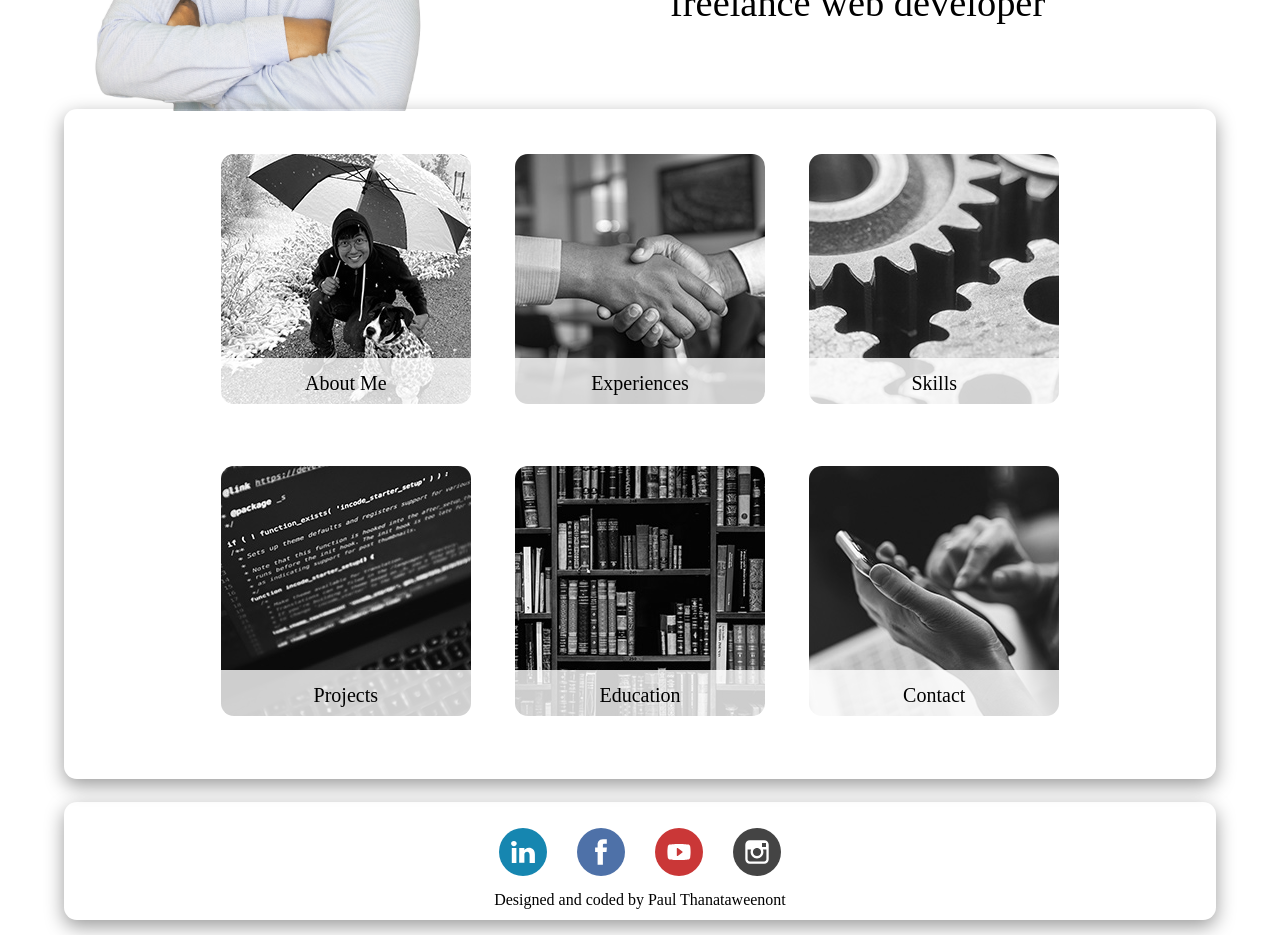
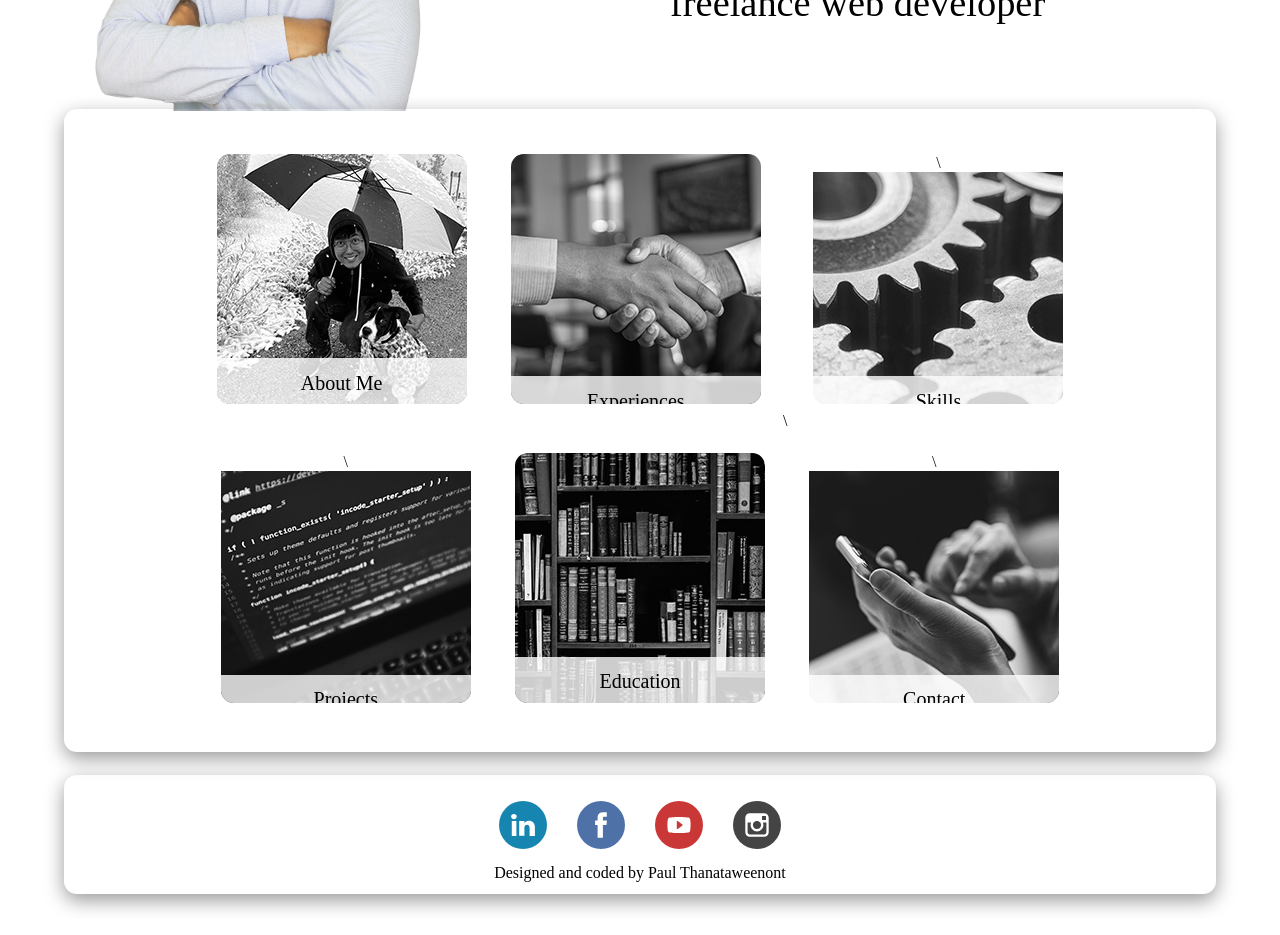
Before and after one commit to PaulRGU2014/Project_Kru, a Next.js app in the folder NextJS/kru-paul-nextjs/: page / in a window 1280 px wide. Shown: the part 340-1275 px from the top of the page. Built offline with nearby package versions, Linux system fonts and the light colour scheme; a web font is replaced by a local one.

Commit message:
commit on main

```diff
--- a/NextJS/kru-paul-nextjs/components/Menus/Menus.jsx
+++ b/NextJS/kru-paul-nextjs/components/Menus/Menus.jsx
@@ -15,40 +15,47 @@ export default function Menus() {
         <nav className={styles.panel}>
             <div>
                 <Link href='/about'>
-                    <a className={styles.ImageButton} data-tab="AboutMe" id="menu">
-                        <Image src={AboutMeImage} alt="About Me" className={styles.ImageButton} />
+                    <a className={styles.ImageLink} data-tab="AboutMe" >
+                        <Image
+                            src={AboutMeImage}
+                            alt="About Me"
+                            id="menu" />
                         <h3 className={styles.textButton}>About Me</h3>
                     </a>
                 </Link>
                 <Link href='/experiences'>
-                    <a className={styles.ImageButton} data-tab="Experiences" id="menu">
-                        <Image src={ExperiencesImage} alt="Experiences" className={styles.ImageButton} />
-                        <h3 className={styles.textButton}>Experiences</h3>
+                    <a className={styles.ImageLink} data-tab="Experiences">
+                        <Image
+                            src={ExperiencesImage}
+                            alt="Experiences"
+                            id="menu" />
+                        \                        <h3 className={styles.textButton}>Experiences</h3>
                     </a>
                 </Link>
-                <Link href='/skills'>
-                    <a className={styles.ImageButton} data-tab="Skills" id="menu">
-                        <Image src={SkillsImage} alt="Skills" className={styles.ImageButton} />
+                \                <Link href='/skills'>
+                    <a className={styles.ImageLink} data-tab="Skills">
+                        \                        <Image src={SkillsImage} alt="Skills" id="menu" />
                         <h3 className={styles.textButton}>Skills</h3>
                     </a>
                 </Link>
             </div>
             <div>
                 <Link href='/projects'>
-                    <a className={styles.ImageButton} data-tab="Projects" id="menu">
-                        <Image src={ProjectsImage} alt="Projects" className={styles.ImageButton} />
+                    <a className={styles.ImageLink} data-tab="Projects">
+                        \                        <Image src={ProjectsImage} alt="Projects" id="menu" />
                         <h3 className={styles.textButton}>Projects</h3>
                     </a>
                 </Link>
                 <Link href='/education'>
-                    <a className={styles.ImageButton} data-tab="Education" id="menu">
-                        <Image src={EducationImage} alt="Education" className={styles.ImageButton} />
+                    <a className={styles.ImageLink} data-tab="Education">
+
+                        <Image src={EducationImage} alt="Education" id="menu" />
                         <h3 className={styles.textButton}>Education</h3>
                     </a>
                 </Link>
                 <Link href='/contact'>
-                    <a className={styles.ImageButton} data-tab="Contact" id="menu">
-                        <Image src={ContactImage} alt="Contact" className={styles.ImageButton} />
+                    <a className={styles.ImageLink} data-tab="Contact">
+                        \                        <Image src={ContactImage} alt="Contact" className={styles.ImageButton} id="menu" />
                         <h3 className={styles.textButton}>Contact</h3>
                     </a>
                 </Link>
--- a/NextJS/kru-paul-nextjs/components/Menus/Menus.module.scss
+++ b/NextJS/kru-paul-nextjs/components/Menus/Menus.module.scss
@@ -20,16 +20,19 @@
   opacity: 1;
 }
 
-.ImageButton {
+
+.ImageLink {
   display: inline-block;
   width: 250px;
   height: 250px;
   border-radius: 1vw;
   filter: grayscale(100%);
   transition: filter 0.40s ease-in-out;
-  padding: 2%;
+  margin: 2%;
   box-sizing: content-box;
+  overflow: hidden;
 }
+
 
 .ImageButton:hover {
   filter: none;
@@ -49,3 +52,19 @@
   top: -50px;
   transition: all 0.40s ease-in-out 0.15s;
 }
+
+@media (max-width:608px){
+.ImageButton {
+  display: none;
+}
+
+a.ImageButton {
+  display: flex;
+    background-color: #D8F3DC;
+    margin: 2% 1%;
+    padding: 3%;
+    width: -webkit-fill-available;
+    height: 50px;
+}
+
+}
```
